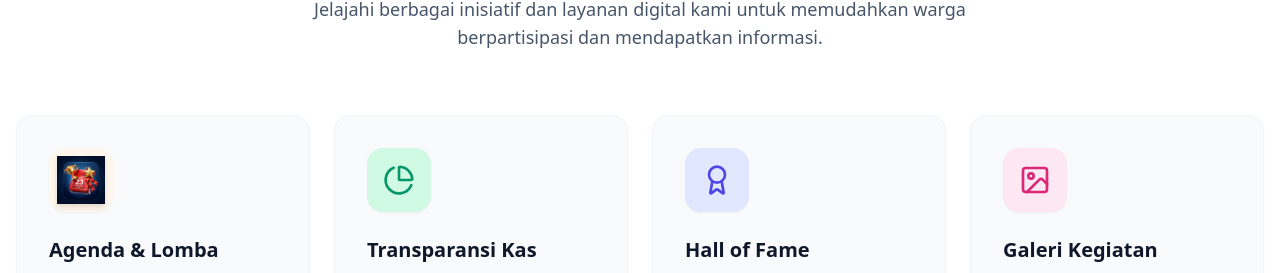
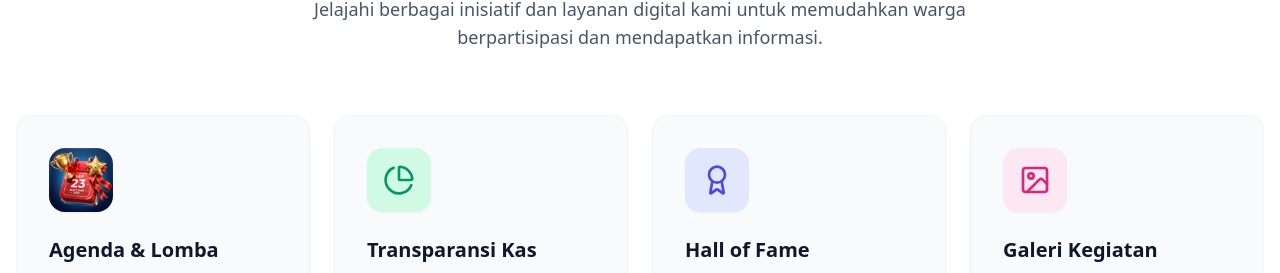
Before and after one commit to devcraftid/KarangTaruna, a React (Vite) app: page / in a window 1280 px wide. Shown: the part 1090-1363 px from the top of the page. Built offline with nearby package versions, Linux system fonts and the light colour scheme; no server answers; the database is empty.

Commit message:
fix: increase size of custom image icon in features grid

```diff
--- a/src/pages/public/Home.tsx
+++ b/src/pages/public/Home.tsx
@@ -118,9 +118,9 @@ export default function Home() {
               <Link key={i} to={feature.to} className="group block h-full">
                 <Card className="h-full border-slate-100 dark:border-slate-800 hover:border-primary/50 hover:shadow-xl transition-all duration-300 rounded-2xl overflow-hidden bg-slate-50 dark:bg-slate-900 group-hover:-translate-y-2">
                   <CardContent className="p-8">
-                    <div className={`w-16 h-16 rounded-2xl ${feature.color} flex items-center justify-center mb-6 transform group-hover:scale-110 transition-transform duration-300 shadow-sm overflow-hidden p-2`}>
+                    <div className={`w-16 h-16 rounded-2xl ${feature.color} flex items-center justify-center mb-6 transform group-hover:scale-110 transition-transform duration-300 shadow-sm overflow-hidden`}>
                       {feature.imageSrc ? (
-                        <img src={feature.imageSrc} alt={feature.title} className="w-full h-full object-contain drop-shadow-md" />
+                        <img src={feature.imageSrc} alt={feature.title} className="w-full h-full object-cover scale-[1.35] drop-shadow-md" />
                       ) : (
                         <feature.icon className="w-8 h-8" />
                       )}
```
